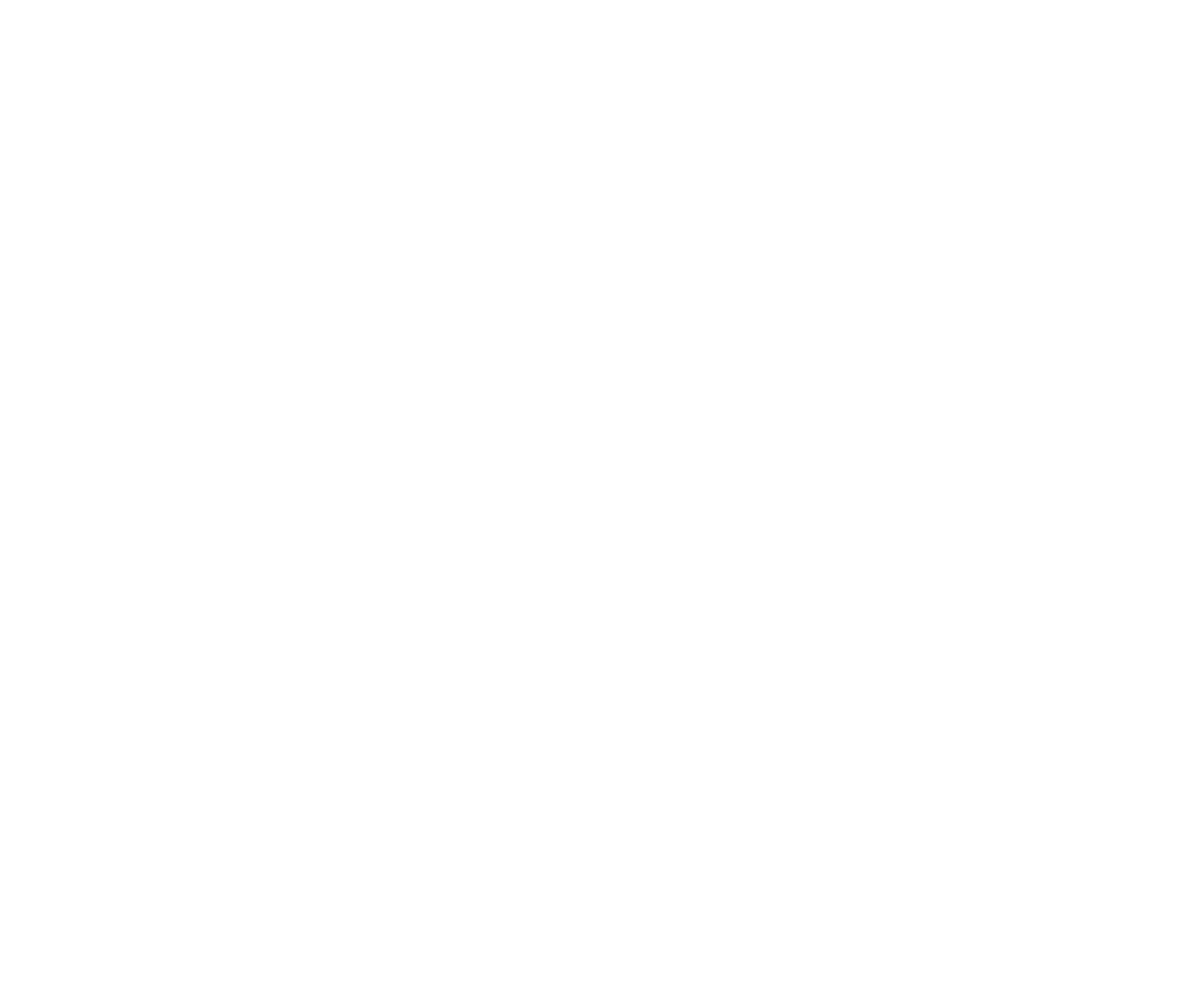
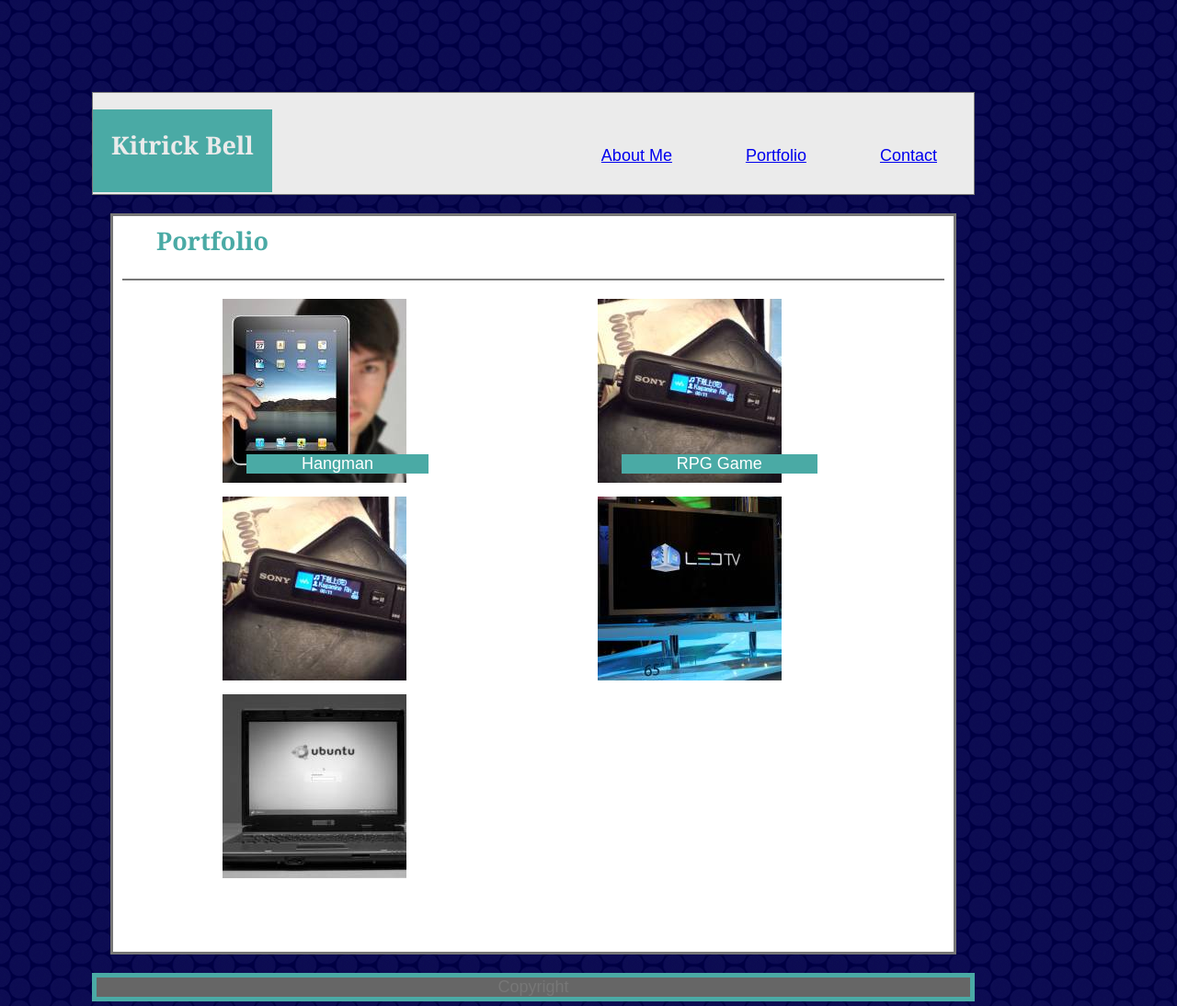
Before and after one commit to kibell/Basic-Portfolio, a plain HTML site: page porfolio.html in a window 1280 px wide. Shown: the top 1094 px of the page at 92% size. Before the commit the page ends 800 px from the top, so only its background shows below. Drawn offline with Linux system fonts and the light colour scheme.

Commit message:
added portfolio.css file and added 5 images to the images directory, copied the html text from the about me html file onto the portfolio, link the li tags to the corresponding pages. Add img tags to display the photos. add syntax to the css to float the columns to the left. added p tags within the div tags and added text according to the requirements. Added css code to the p tags in attempt to line the text over the images.

```diff
--- a/porfolio.html
+++ b/porfolio.html
@@ -0,0 +1,68 @@
+<!DOCTYPE html>
+<html lang="en">
+<head>
+        <meta charset="UTF-8">
+        <meta name="viewport" content="width=device-width, initial-scale=1.0">
+        <meta http-equiv="X-UA-Compatible" content="ie=edge">
+
+    <title>Portfolio</title>
+
+    <link rel="stylesheet" type="text/css" href="portfolio.css">
+</head>
+<body>
+
+
+<nav>
+    <ul>
+        <h1>Kitrick Bell</h1>
+        <li><a href="contact.html">Contact</a></li>
+        <li><a href="porfolio.html">Portfolio</a></li>
+        <li><a href="aboutme.css">About Me</a></li>
+
+
+
+    </ul>
+
+</nav>
+
+
+<section>
+    <h2>Portfolio</h2>
+    <hr style="border: 1px solid #777777;" />
+
+<div>
+    <div class="row">
+
+        <div class="column">
+             <img  src="asset/images/technics-q-c-200-200-1.jpg" alt="HELLO">
+             <p>Hangman</p>
+        </div>
+
+        <div class="column">
+            <img src="asset/images/technics-q-c-200-200-10 (1).jpg" alt="HELLO">
+            <p>RPG Game</p>
+        </div>
+
+        <div class="column">
+             <img src="asset/images/technics-q-c-200-200-10.jpg" alt="HELLO">
+         </div>
+
+
+        <div class="column">
+             <img src="asset/images/technics-q-c-200-200-9.jpg" alt="HELLO">
+         </div>
+
+        <div class="column">
+             <img src="asset/images/technics-q-g-200-200-3.jpg" alt="HELLO">
+         </div>
+
+    </div>
+</div>
+
+
+
+
+</section>
+    <footer>Copyright</footer>
+</body>
+</html>
--- /dev/null
+++ b/portfolio.css
@@ -0,0 +1,133 @@
+body
+{ margin: 100px;
+Border: #dddddd;
+background-image: url("circle-blues.png");
+width: 960px;
+font-size: 18px;
+text-align: center;
+font-family: Arial, Helvetica, sans-serif;
+color: #777777;
+}
+
+
+section
+{ background: #ffffff;
+    border-style: solid;
+    margin:20px;
+    height: 800px;
+
+
+}
+
+nav
+{
+    height: 110px;
+    border: 1px solid #777777;
+    background: #ebebeb;
+}
+
+
+
+nav ul
+{ list-style: none;
+    background:#ebebeb;
+    text-align: center;
+    padding: 0;
+
+    }
+
+
+
+li
+{
+    color: #777;
+    margin: 20px;
+    padding: 20px;
+    float: right;
+list-style: none;
+
+
+}
+
+h1
+{
+    background: #4aaaa5;
+    text-align: left;
+    float:left;
+    padding: 20px;
+    margin: 0px;
+    height:50px;
+    font-family: Georgia, 'Times New Roman', Times, serif;
+    color:#ebebeb;
+}
+
+
+
+h2
+{
+    clear:left;
+    color: #4aaaa5;
+    margin:8px;
+    width: 200px;
+    height: 50px;
+    font-family: Georgia, 'Times New Roman', Times, serif;
+}
+hr
+{clear: both;
+margin:10px;
+
+}
+
+footer
+{ background: #666666;
+border-style: solid;
+border:5px solid #4aaaa5;
+}
+
+label
+{
+float:left;
+clear:left;
+Margin: 5px;
+}
+textarea
+{ float:left;
+    clear:left;
+    width:75%;
+margin: 5px;
+border: 1px solid;
+}
+
+.column
+
+{ float: left;
+    width: 45%;
+    padding: 5px;
+}
+
+.row
+{
+    content: "";
+    clear: both;
+    display: table;
+    margin: 15px;
+  }
+
+  p
+  { position: absolute;
+    bottom: 20px;
+    left:130px;
+    background-color: #4aaaa5;
+    color: white;
+    padding-left: 60px;
+    padding-right: 60px;
+    margin:0px;
+
+
+  }
+
+
+div
+{
+    position: relative;
+}
```
Also changed, not shown: index.html (+4 -1 lines), Asset/images/technics-q-c-200-200-1.jpg (added), Asset/images/technics-q-c-200-200-10 (1).jpg (added), Asset/images/technics-q-c-200-200-10.jpg (added), Asset/images/technics-q-c-200-200-9.jpg (added), Asset/images/technics-q-g-200-200-3.jpg (added).
